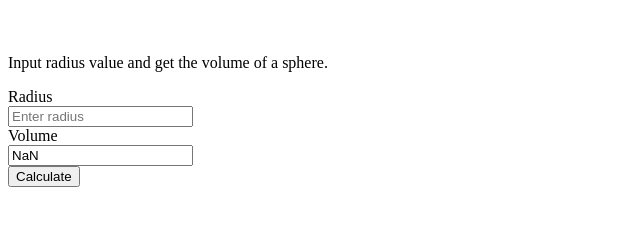
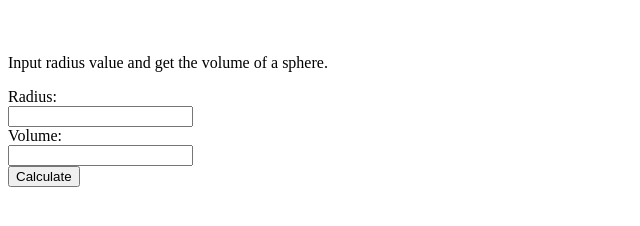
Before and after one commit to acciojob/sphere-vol-noumantannu06-glitch, a website: page main.html in a window 1280 px wide. Shown: the full height of the page, 0-640 px from the left. Drawn offline with Linux system fonts and the light colour scheme.

Commit message:
created a submission

```diff
--- a/main.html
+++ b/main.html
@@ -10,10 +10,16 @@ label,input{display:block;}
 </head>
 <body>
 	<p>Input radius value and get the volume of a sphere.</p>
-	<form action="" method="post" id="MyForm">
-	<label for="radius">Radius</label><input type="number" id="radius" placeholder="Enter radius">
-	<label for="volume">Volume</label><input type="text" id="volume" readonly>
-	 <button onclick="volume_sphere()">Calculate</button>  </form>
+	 <form id="sphere-form">
+  <label for="radius">Radius:</label>
+  <input type="text" id="radius" />
+
+  <label for="volume">Volume:</label>
+  <input type="text" id="volume" readonly />
+
+  <!-- Button must have id="submit" -->
+  <button type="button" id="submit" onclick="volume_sphere()">Calculate</button>
+</form>
 	<script type="text/javascript" src="./script.js"></script>
 </body>
 </html>
```
